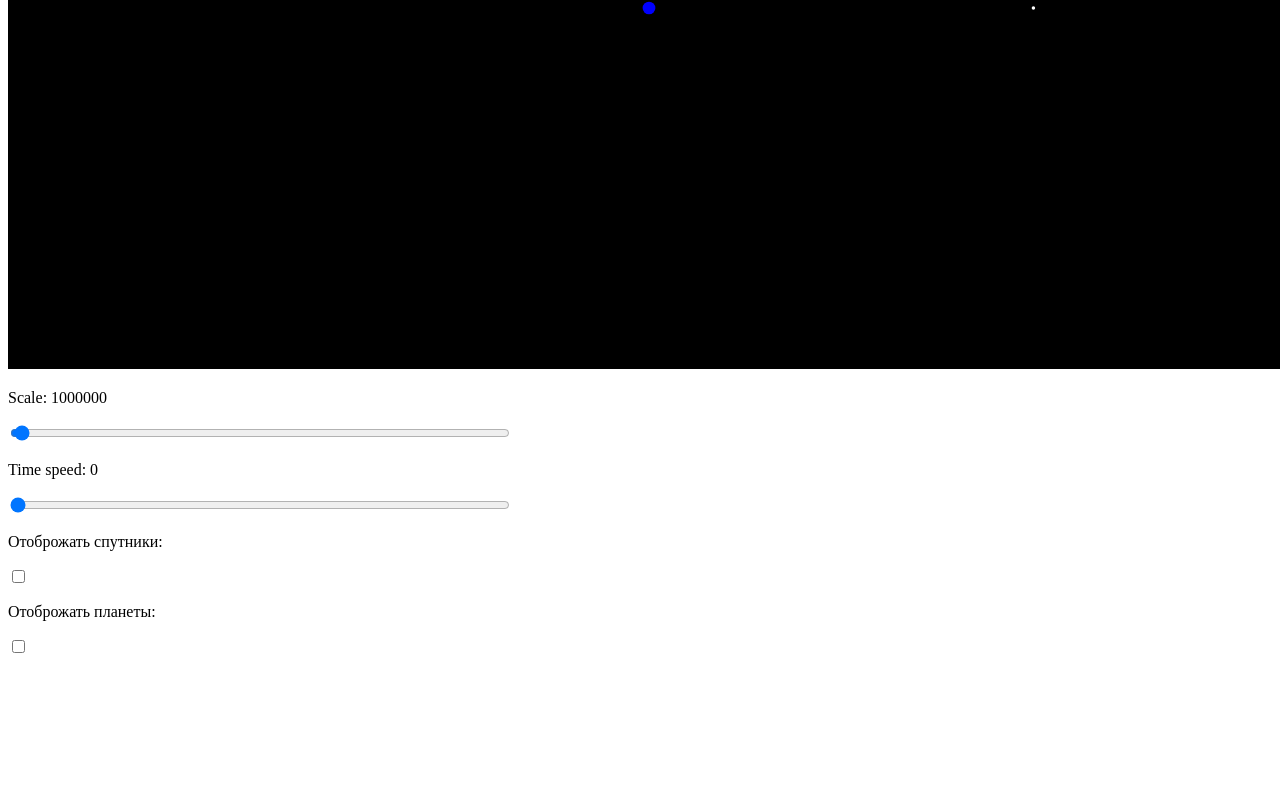
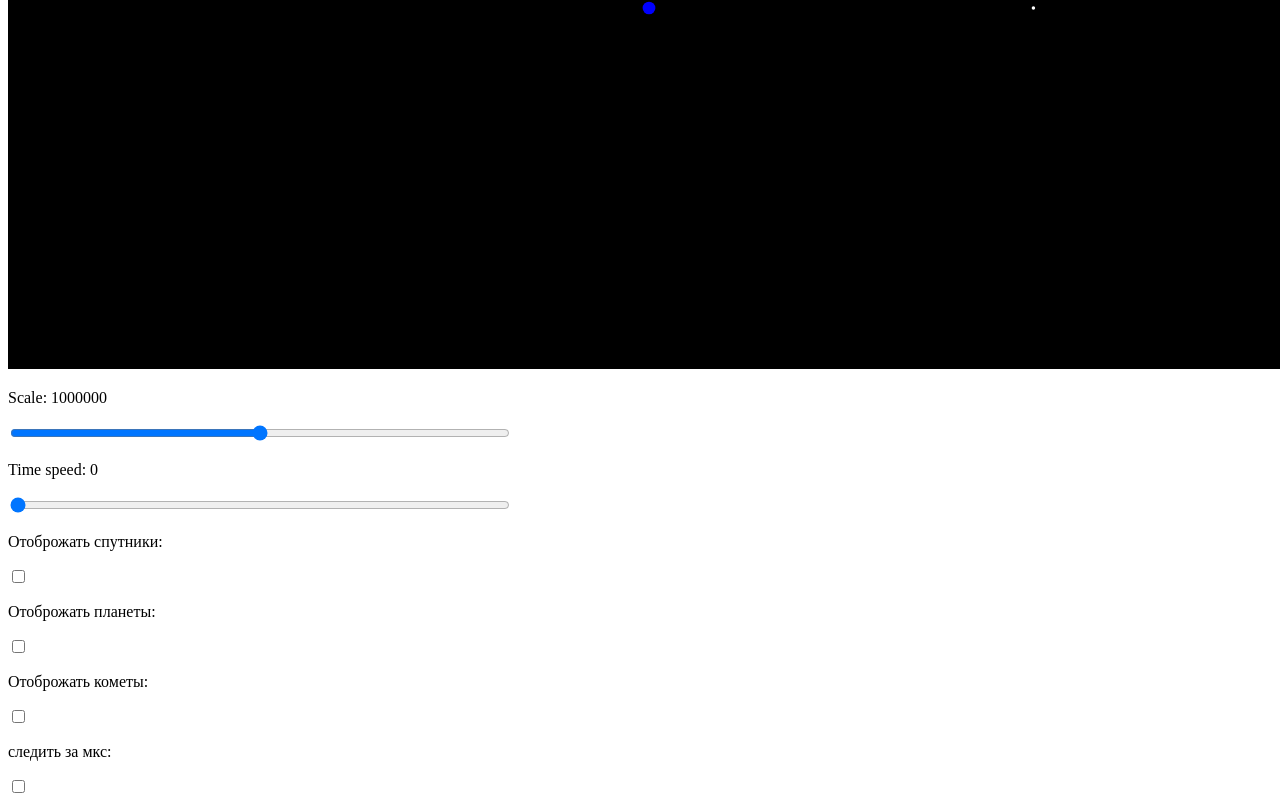
Before and after one commit to Naumovets/PolyTech-space-program, a plain HTML site: page index.html in a window 1280 px wide. Shown: the part 361-1166 px from the top of the page. Before the commit the page ends 1026 px from the top, so only its background shows below. Drawn offline with Linux system fonts and the light colour scheme.

Commit message:
Update index.html

```diff
--- a/index.html
+++ b/index.html
@@ -12,12 +12,16 @@
 		style='border: #000000 solid 1px'
 		></canvas>
 		<p id="scaleValue">Scale:</p>
-		<input type="range" min="100000" max="100000000" step="100000" value="1000000" id="scale" style="width: 500px;">
+		<input type="range" min="100" max="2000000" step="20" value="1000000" id="scale" style="width: 500px;">
 		<p id="timeSpeedValue">Time speed:</p>
-		<input type="range" min="0" max="5000000" step="250000" value="0" id="timeSpeed" style="width: 500px;">
+		<input type="range" min="0" max="1000" step="50" value="0" id="timeSpeed" style="width: 500px;">
 		<p>Отоброжать спутники:</p>
 		<input type="checkbox" name="sputnik" id="sputnik">
 		<p>Отоброжать планеты:</p>
-		<input type="checkbox" name="sputnik" id="planet">
+		<input type="checkbox" name="planet" id="planet">
+		<p>Отоброжать кометы:</p>
+		<input type="checkbox" name="comete" id="comete">
+		<p>следить за мкс:</p>
+		<input type="checkbox" name="seemks" id="seemks">
 	</body>
 </html>
```
